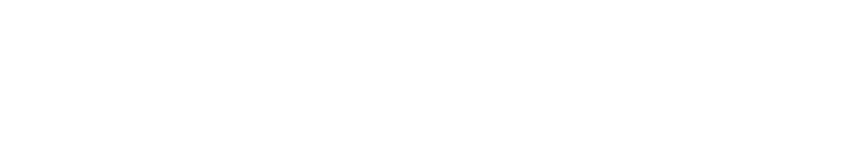
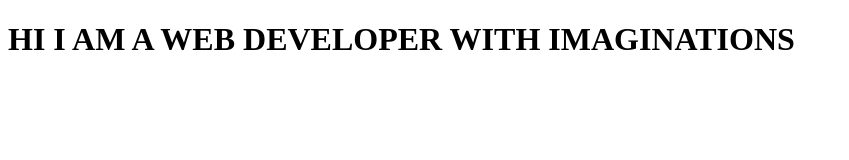
Before and after one commit to zeeshanthedev590/zeeshanthedev590.github.io, a plain HTML site: page learn.html in a window 1280 px wide. Shown: the whole page, without its empty margins (0-849 px from the left). Drawn offline with Linux system fonts and the light colour scheme.

Commit message:
Update learn.html

```diff
--- a/learn.html
+++ b/learn.html
@@ -3,9 +3,9 @@
 <head>
     <meta charset="UTF-8">
     <meta name="viewport" content="width=device-width, initial-scale=1.0">
-    <title></title>
+    <title> more about me</title>
 </head>
 <body>
-
+    <h1>HI I AM A WEB DEVELOPER WITH IMAGINATIONS</H1>
 </body>
 </html>
```
